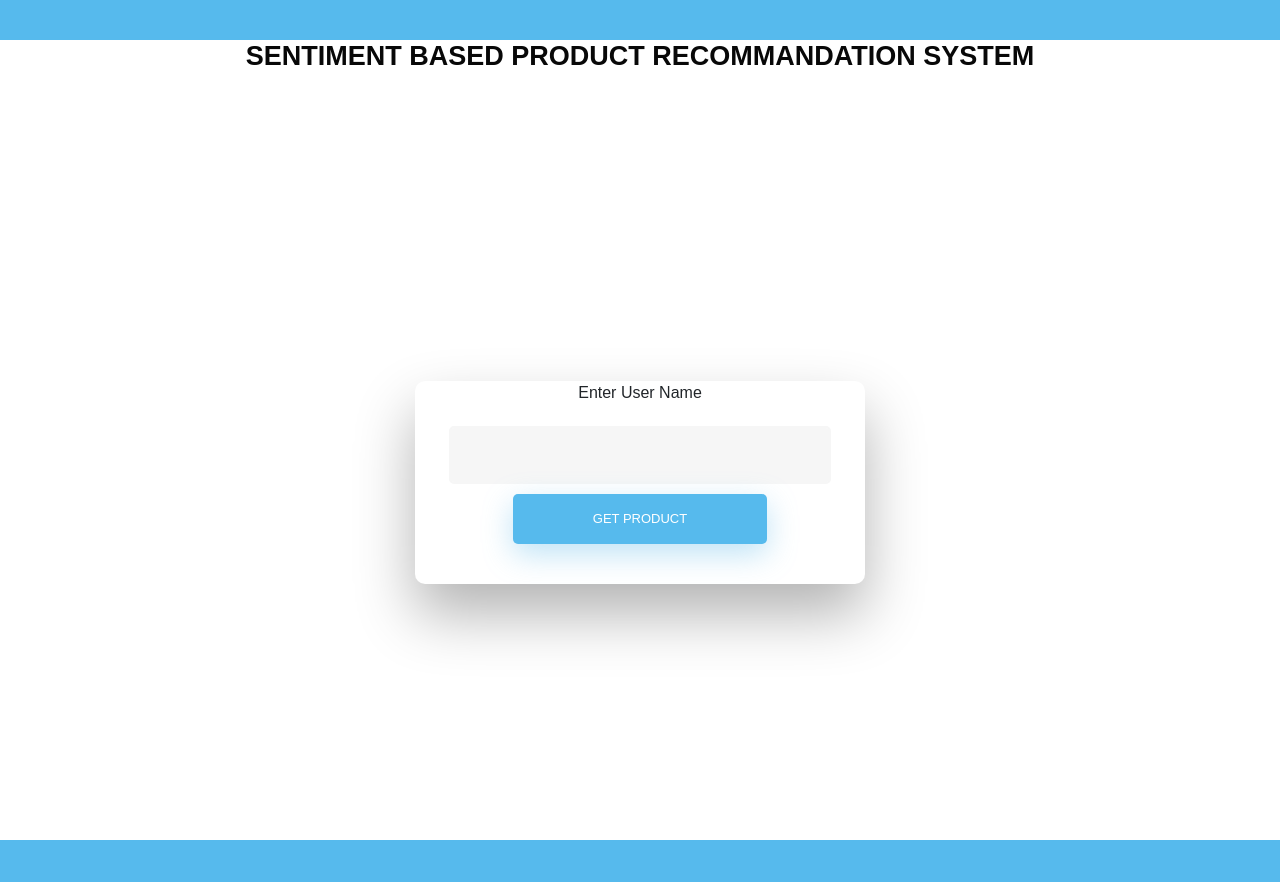
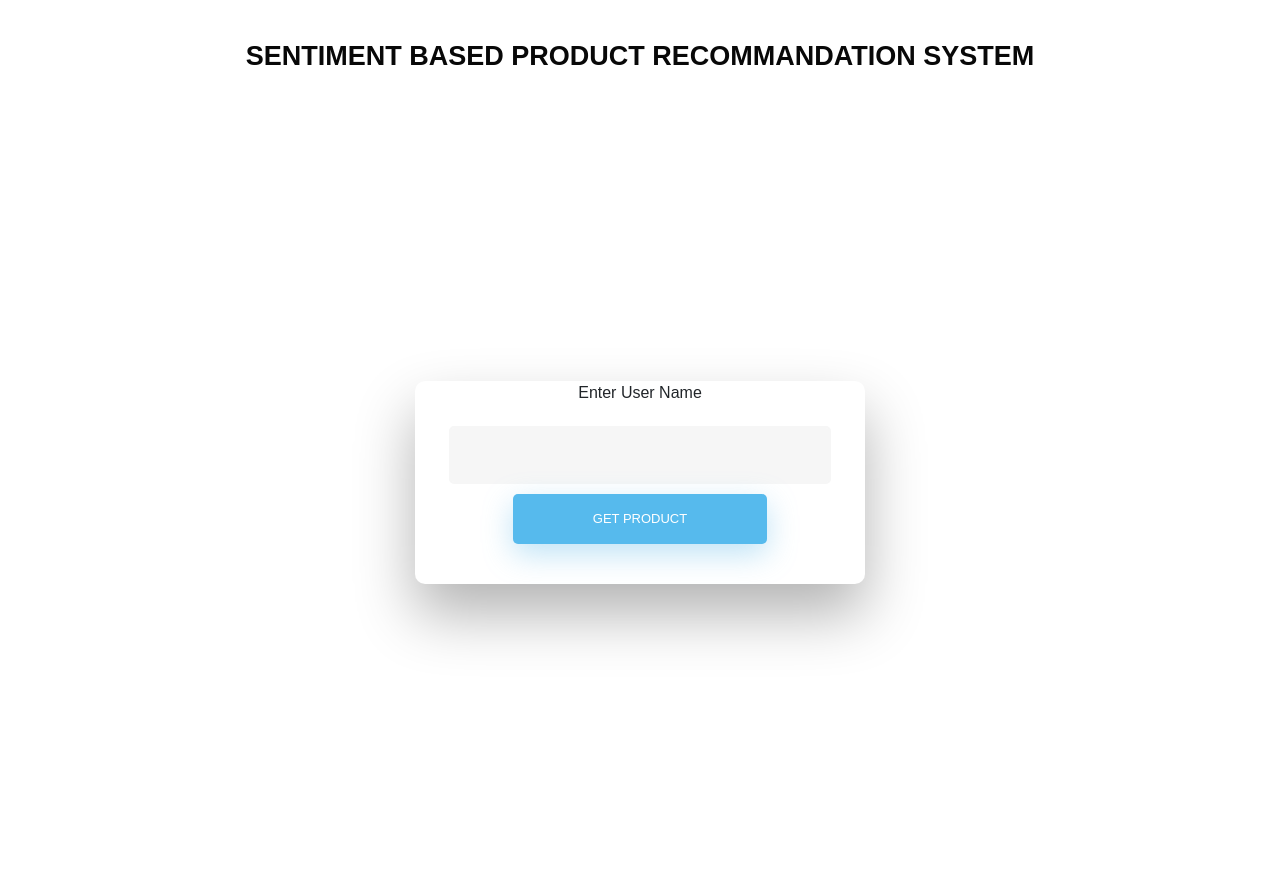
Before and after one commit to DineshLJ/Sentiment-Based-Product-Recommendation-System, a Flask app: page / in a window 1280 px wide. Run offline with Flask 2, Linux system fonts and the light colour scheme; some libraries are stand-ins or nearby versions.

Commit message:
Update home.html

```diff
--- a/templates/home.html
+++ b/templates/home.html
@@ -8,9 +8,7 @@
 
 /* BASIC */
 
-html {
-  background-color: #56baed;
-}
+
 
 body {
   font-family: "Poppins", sans-serif;
```
